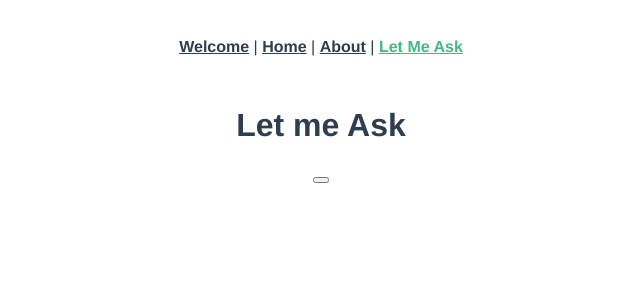
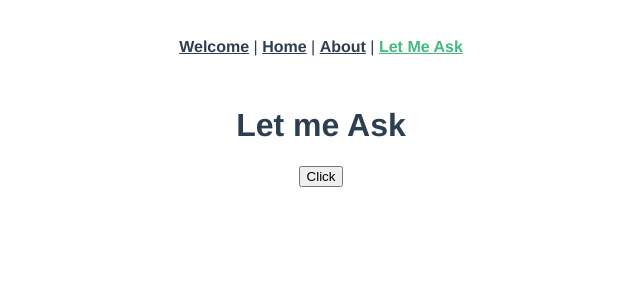
Before and after one commit to betogroo/nlw-together, a Vue app: page /letmeask in a window 1280 px wide. Shown: the top 300 px of the page, without its empty margins (319-959 px from the left). Built offline with nearby package versions, Linux system fonts and the light colour scheme; no server answers.

Commit message:
fix: remove value prop

```diff
--- a/src/modules/widgets/letmeask/views/LetMeAsk.vue
+++ b/src/modules/widgets/letmeask/views/LetMeAsk.vue
@@ -1,7 +1,7 @@
 <template>
   <div class="letmeask">
     <h1>Let me Ask</h1>
-    <app-btn :value="0"></app-btn>
+    <app-btn>Click</app-btn>
   </div>
 </template>
 
```
